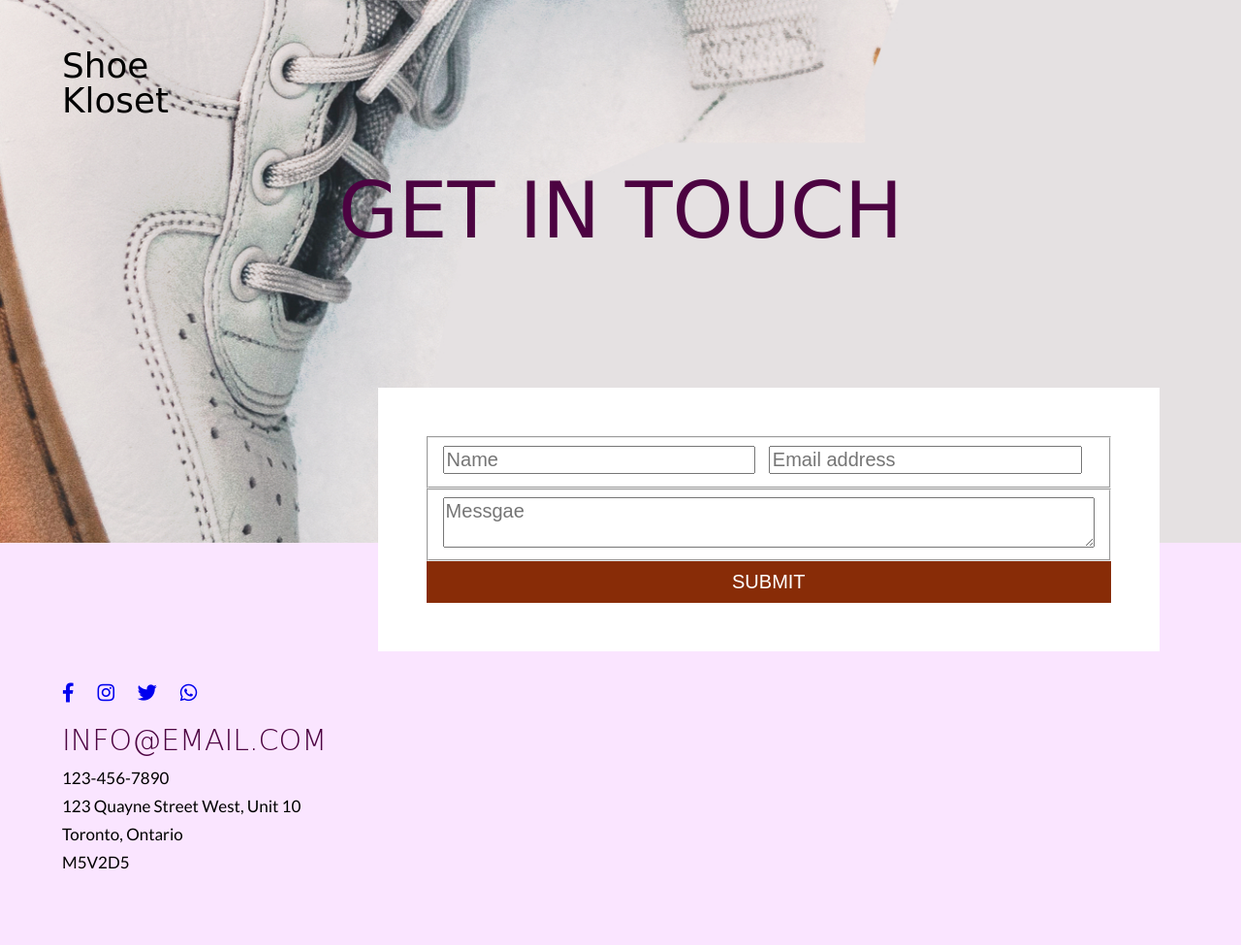
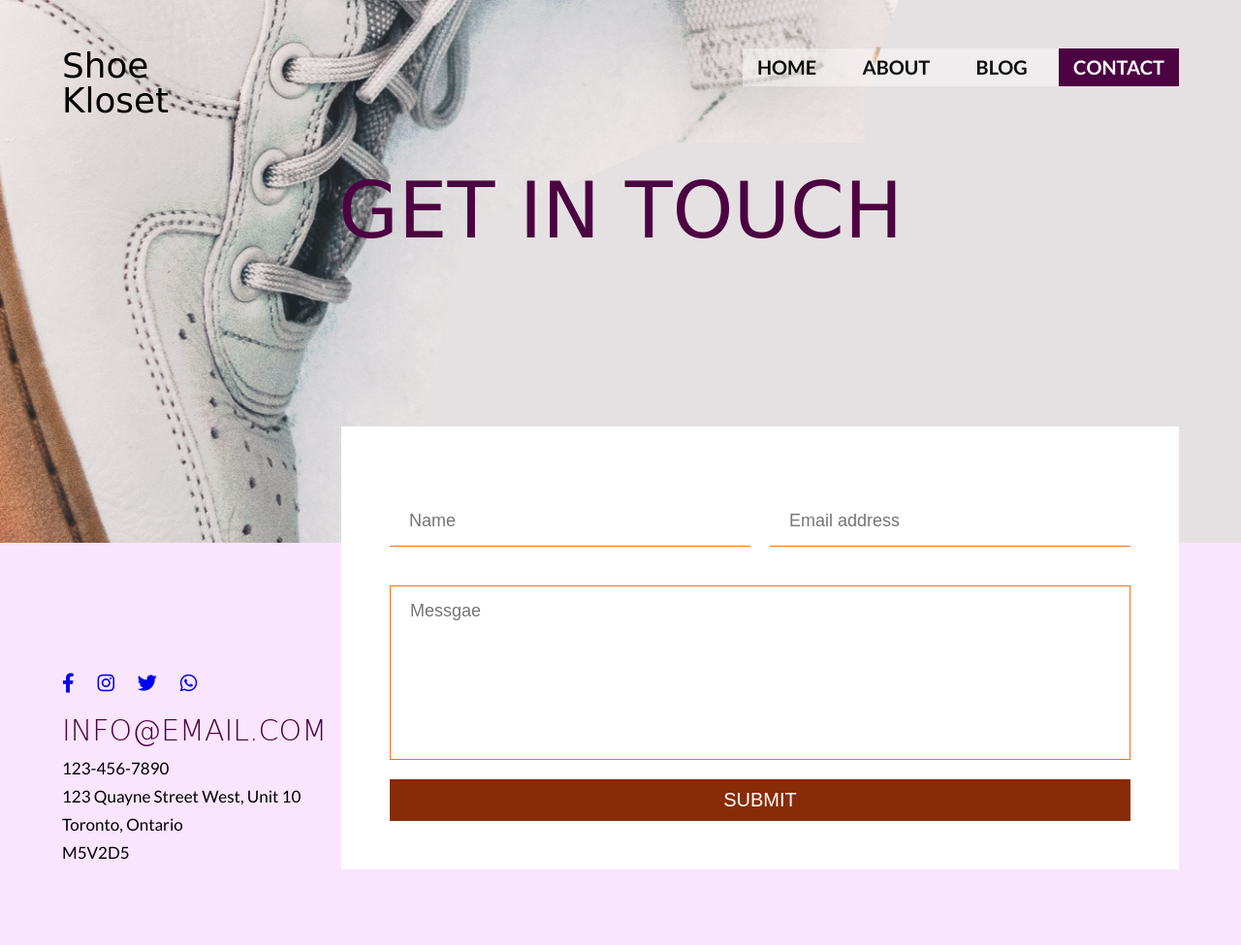
Before and after one commit to quaynebrown/quayne-brown-project-two, a plain HTML site: page contact.html in a window 1280 px wide. Shown: the top 975 px of the page at 97% size. Drawn offline with Linux system fonts and the light colour scheme; a web font is replaced by a local one.

Commit message:
contact page complete somewhat

```diff
--- a/contact.html
+++ b/contact.html
@@ -45,8 +45,9 @@
         </div>
     </header>
     <main class="contact-main">
-        <div class="wrapper flex-container">
+        <div class="wrapper clearfix">
             <section class="conact-details">
+                <div>
                     <ul>
                         <li>
                             <a href="https://www.facebook.com/junocollegeoftech/">
@@ -80,8 +81,11 @@
                             </p>
                         </div>
                     </article>
+
+                </div>
             </section>
             <section class="conact-form">
+                <div class="form-container">
                     <form action="#">
                         <fieldset class="contact-info-container flex-container">
                             <div>
@@ -98,6 +102,7 @@
                         </fieldset>
                         <button type="submit">Submit</button>
                     </form>
+                </div>
             </section>
         </div>
     </main>
--- a/styles/scss/_global.scss
+++ b/styles/scss/_global.scss
@@ -57,6 +57,7 @@ footer{
     padding: 10px;
     background-color: $red-brown;
     color: $white;
+    clear: both;
 
     a{
         color: $white;
--- a/styles/scss/_header.scss
+++ b/styles/scss/_header.scss
@@ -155,3 +155,13 @@ header{
         color: $orange;
     }
 }
+
+@media(min-width: 720px){
+    header .header-nav{
+        display: flex;
+        ul{
+            // dark text does not show on dark background when the screen scale down
+            background-color: rgba(255, 255, 255, 0.4);
+        }
+    }
+}
--- a/styles/scss/_main-contact.scss
+++ b/styles/scss/_main-contact.scss
@@ -1,5 +1,8 @@
 .contact-main{
-    padding: 140px 0;
+    padding: 80px 0;
+    > div{
+        flex-direction: column;
+    }
     li {
         display: inline-block;
         padding-right: 20px;
@@ -21,42 +24,97 @@
 
     .conact-details{
         flex: 1 0 20%;
+        text-align: center;
+        margin-bottom: 50px;
     }
 
     .conact-form{
-        flex: 1 1 60%;
-        background-color: $orange;
-        position: relative;
-        bottom: 300px;
-        left: -20px;
-    }
-
-    form{
-        background-color: $white;
-        padding: 50px;
-        // position: absolute;
-        // left: 40px;
-        // top: -50px;
-        // width: 60vw;
-
+        flex: 1;
     }
 
     .contact-info-container{
         justify-content: space-around;
         div{
-            flex: 1;
-        }
-        input{
-            width: 96%;
+            flex-grow: 1;
         }
     }
 
+
+
+    form{
+        background-color: $white;
+        padding: 50px;
+    }
+
+    fieldset {
+        border: none;
+        padding: 20px 0;
+        flex-wrap: wrap;
+    }
+
+    input{
+            width: 100%;
+            border: none;
+            border-bottom: 1px solid $orange;
+    }
+
+    input, textarea{
+        padding: 15px 20px;
+    }
+
+    ::placeholder {
+        opacity: 1;
+        font-size: 1.8rem;
+    }
+
     textarea{
+        border: 1px solid $orange;
         flex: 1;
+        min-height: 120px;
+        resize: none;
+        width: auto;
     }
+
     button{
         width: 100%;
         @include anchor-button($red-brown);
         border: none;
     }
 }
+
+@media (min-width: 720px){
+    fieldset div:nth-child(1){
+        margin-right: 10px;
+    }
+
+    fieldset div:nth-child(2){
+        margin-left: 10px;
+    }
+}
+
+@media (min-width: 1040px){
+    .contact-main{
+        padding: 80px 0 0 0;
+
+        .conact-details{
+            margin-top: 50px;
+            float: left;
+            width: 25%;
+            text-align: left;
+        }
+
+        .conact-form{
+            width: 75%;
+            float: right;
+            background-color: $orange;
+            position: relative;
+            top: -200px;
+            left: 0px;
+
+        }
+
+        textarea{
+            min-height: 180px;
+        }
+    }
+}
```
Also changed, not shown: styles/style.css. Lines whose indentation alone changed are shown as unchanged.
